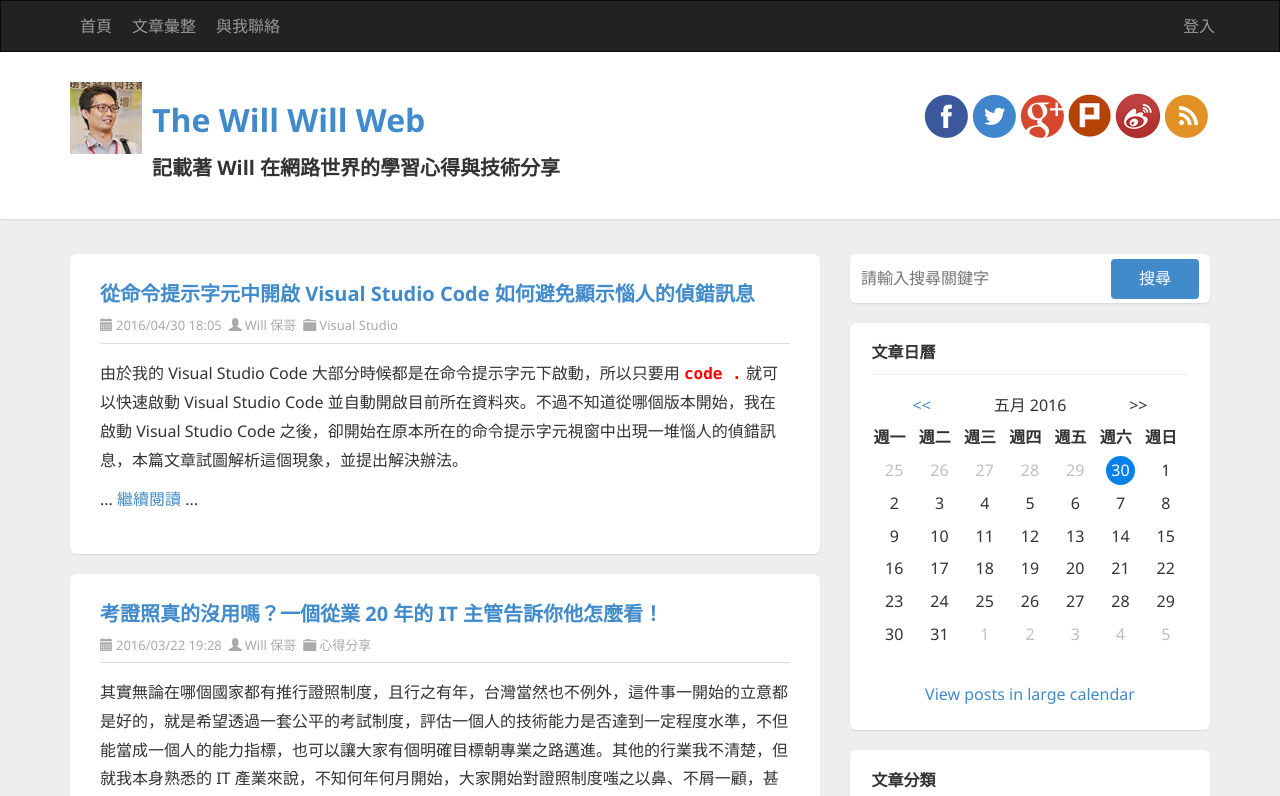
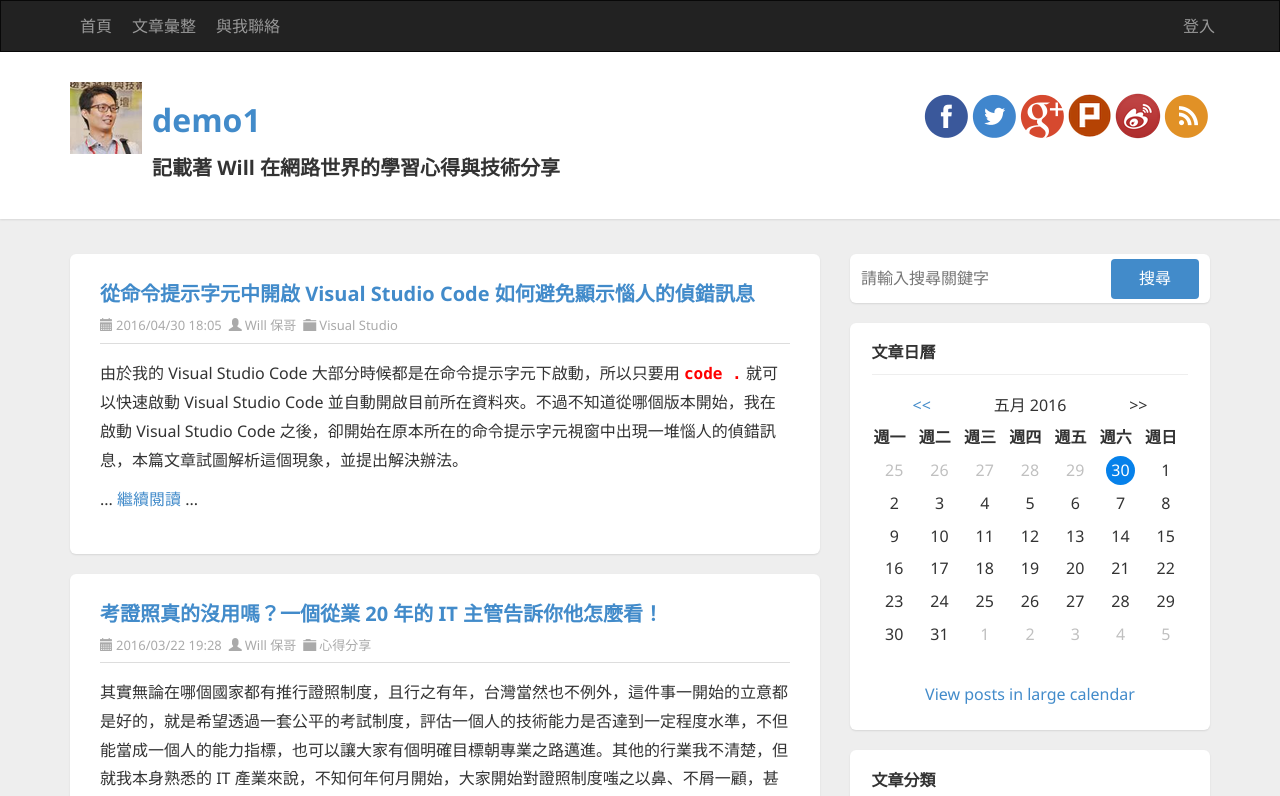
Before and after one commit to dongsu-iis/learn-angular, an Angular app: page / in a window 1280 px wide. Shown: the top 796 px of the page. Built offline with nearby package versions, Linux system fonts and the light colour scheme.

Commit message:
event binging

```diff
--- a/src/app/app.component.html
+++ b/src/app/app.component.html
@@ -25,7 +25,8 @@
   <div class="title-wrapper">
     <div class="container">
 
-      <img [title]="title" [src]="imgUrl" [attr.data-title]="title" class="pull-left logo" alt="The Will Will Web">
+      <img (click)="changeTitle()" [title]="title" [src]="imgUrl" [attr.data-title]="title" class="pull-left logo"
+        alt="The Will Will Web">
 
       <div class="pull-left">
         <h1><a [href]="url">{{title}}</a></h1>
--- a/src/app/app.component.ts
+++ b/src/app/app.component.ts
@@ -9,9 +9,12 @@ export class AppComponent {
   title = 'demo1';
   url = 'http://blog.miniasp.com/';
   imgUrl = '/assets/images/logo.png';
+
   constructor() {
-    setTimeout(() => {
-      this.title = 'The Will Will Web';
-    }, 2000);
+
+  }
+
+  changeTitle() {
+    this.title = 'The Will Will Web';
   }
 }
```
